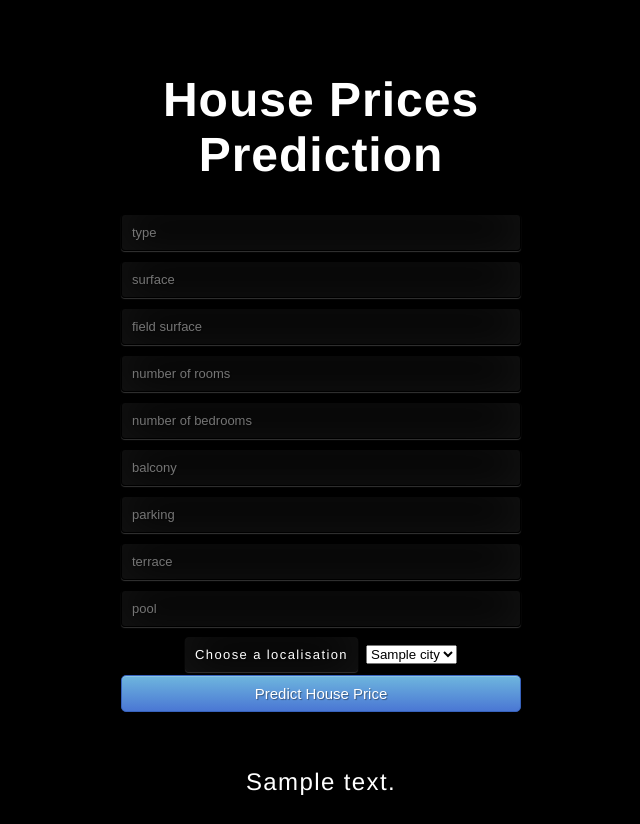
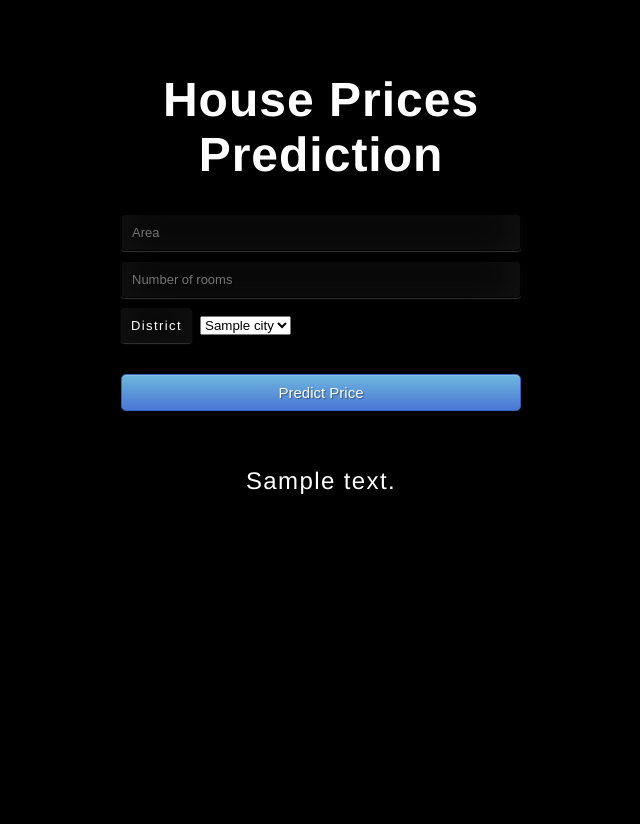
Before and after one commit to Simplon-IA-Bdx-1/realestate-alexis-bastien-clement-vincent, a Flask app: template templates/index.html in a window 1280 px wide. Shown: the whole page, without its empty margins (319-959 px from the left). After the commit the page ends 494 px from the top, so only its background shows below. Run offline with Flask 2, Linux system fonts and the light colour scheme; the template is opened without the code that fills it: most values are stand-ins (such as "Sample title", 1, 10 or a date in 2020); parts of the project's set-up code (start-up, migrations or seed data) failed here and were passed over.

Commit message:
edit api web interface

```diff
--- a/static/style.css
+++ b/static/style.css
@@ -73,7 +73,7 @@ label {
 	padding: 10px;
 	font-size: 13px;
 	color: #fff !important;
-	text-shadow: 1px 1px 1px rgba(0,0,0,0.3);
+	text-shadow: 1px 1px 1px rgba(0,0,0,0.3) !important;
 	border: 1px solid rgba(0,0,0,0.3);
 	border-radius: 4px;
 	box-shadow: inset 0 -5px 45px rgba(100,100,100,0.2), 0 1px 1px rgba(255,255,255,0.2);
@@ -85,6 +85,7 @@ label {
 }
 
 .localisation-form{
+	text-align: initial;
 	margin-bottom: 10px;
 }
 
--- a/templates/index.html
+++ b/templates/index.html
@@ -16,25 +16,19 @@
 
             <!-- Main Input For Receiving Query to our ML -->
             <form action="{{ url_for('predict')}}"method="post">
-                <input type="number" name="typeof" placeholder="type" min="1" max="5" required="required" />
-                <input type="number" name="surface" placeholder="surface" required="required" />
-                <input type="number" name="field_surface" placeholder="field surface" required="required" />
-                <input type="number" name="rooms" placeholder="number of rooms" required="required" />
-                <input type="number" name="bedrooms" placeholder="number of bedrooms" required="required" />
-                <input type="number" name="balcony" placeholder="balcony" min="0" max="1"required="required" />
-                <input type="number" name="parking" placeholder="parking" required="required" />
-                <input type="number" name="terrace" placeholder="terrace" min="0" max="1" required="required" />
-                <input type="number" name="pool" placeholder="pool" min="0" max="1" required="required" />
+                <input type="number" name="area" placeholder="Area" required="required" />
+                <input type="number" name="rooms" placeholder="Number of rooms" required="required" />
+                <br>
                 <div class="localisation-form">
-                    <label for="localisation">Choose a localisation</label>
+                    <label for="localisation">District</label>
                     <select name=cities method="GET" action="/">
                         {% for city in cities %}
                         <option value= "{{city}}" SELECTED>{{city}}</option>"
                         {% endfor %}
                     </select>
-
                 </div>
-                <button type="submit" class="btn btn-primary btn-block btn-large">Predict House Price</button>
+                <br>
+                <button type="submit" class="btn btn-primary btn-block btn-large">Predict Price</button>
             </form>
 
             <br>
```
